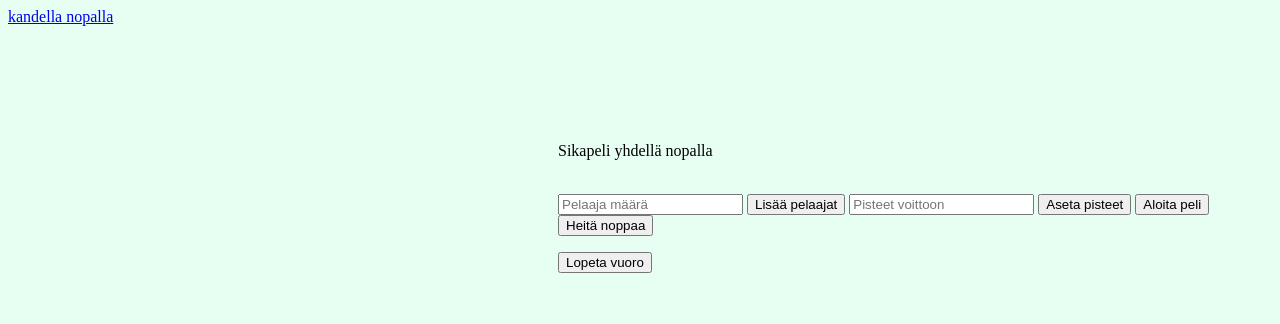
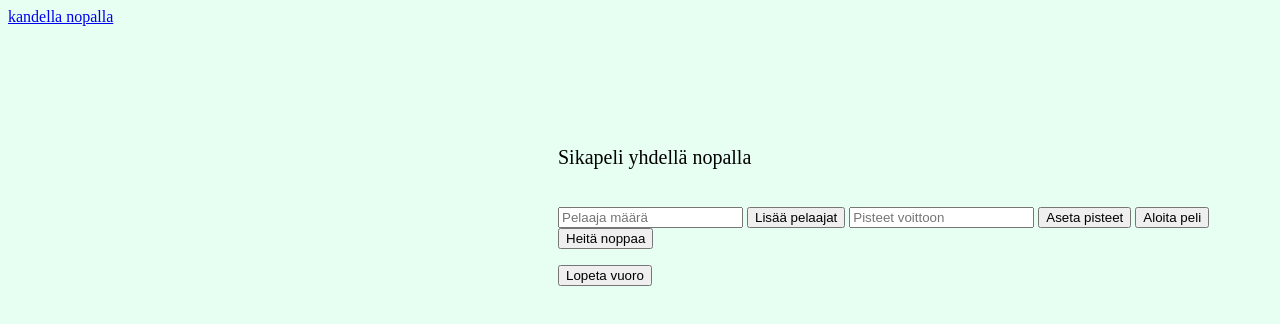
Before and after one commit to Juoksumatto/Sika-noppa-peli, a plain HTML site: page index.html in a window 1280 px wide. Drawn offline with Linux system fonts and the light colour scheme.

Commit message:
Update index.html

```diff
--- a/index.html
+++ b/index.html
@@ -12,7 +12,7 @@
     <br>
 
     <div class="peli">
-        <p>Sikapeli yhdellä nopalla</p>
+        <p class="teksti">Sikapeli yhdellä nopalla</p>
         <br>
         <input type="text" id="pelaajat" placeholder="Pelaaja määrä" class="pelaajat">
         <button class="button" type="button" id="lisaa"></button>
```
